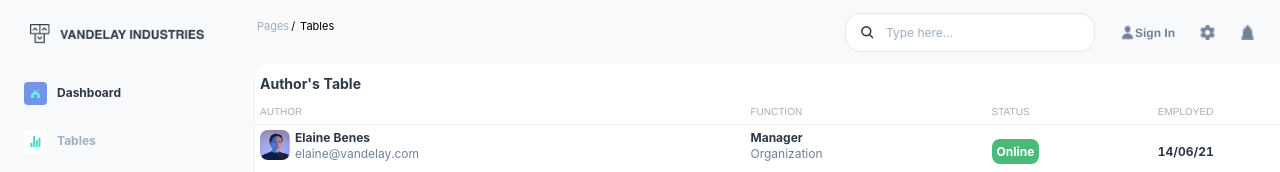
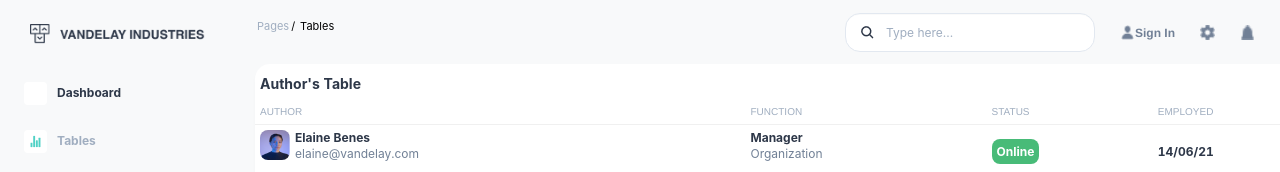
Before and after one commit to siccoo/inflex, a React (Create React App) app: page / in a window 1280 px wide. In both pictures the pointer is over the icon 35 px from the left and 93 px from the top of the page. Shown: the top 172 px of the page. Built offline with nearby package versions, Linux system fonts and the light colour scheme.

Commit message:
updated sidebar.css

```diff
--- a/src/components/sidebar/sidebar.css
+++ b/src/components/sidebar/sidebar.css
@@ -95,8 +95,8 @@
 }
 
 .sidebar__layout-menu .ant-menu-item:hover svg {
-  filter: invert(12%) sepia(8%) saturate(1996%) hue-rotate(125deg) brightness(85%) contrast(121%);
-background-color: green;
+  filter: invert(12%) sepia(-8%) saturate(1996%) hue-rotate(125deg) brightness(85%) contrast(101%);
+background-color: white;
 padding: 5px;
 border-radius: 4px;
 }
```
